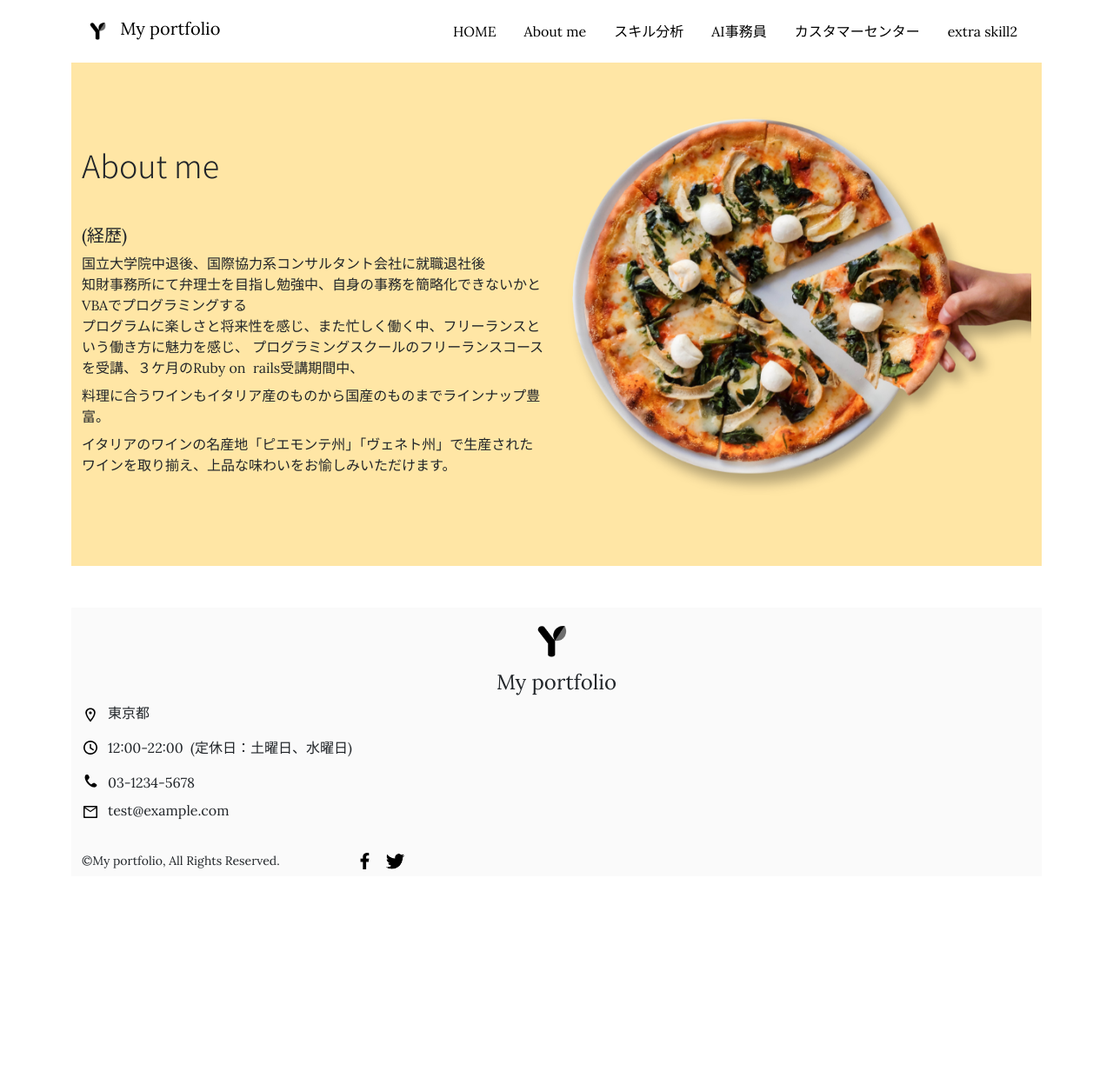
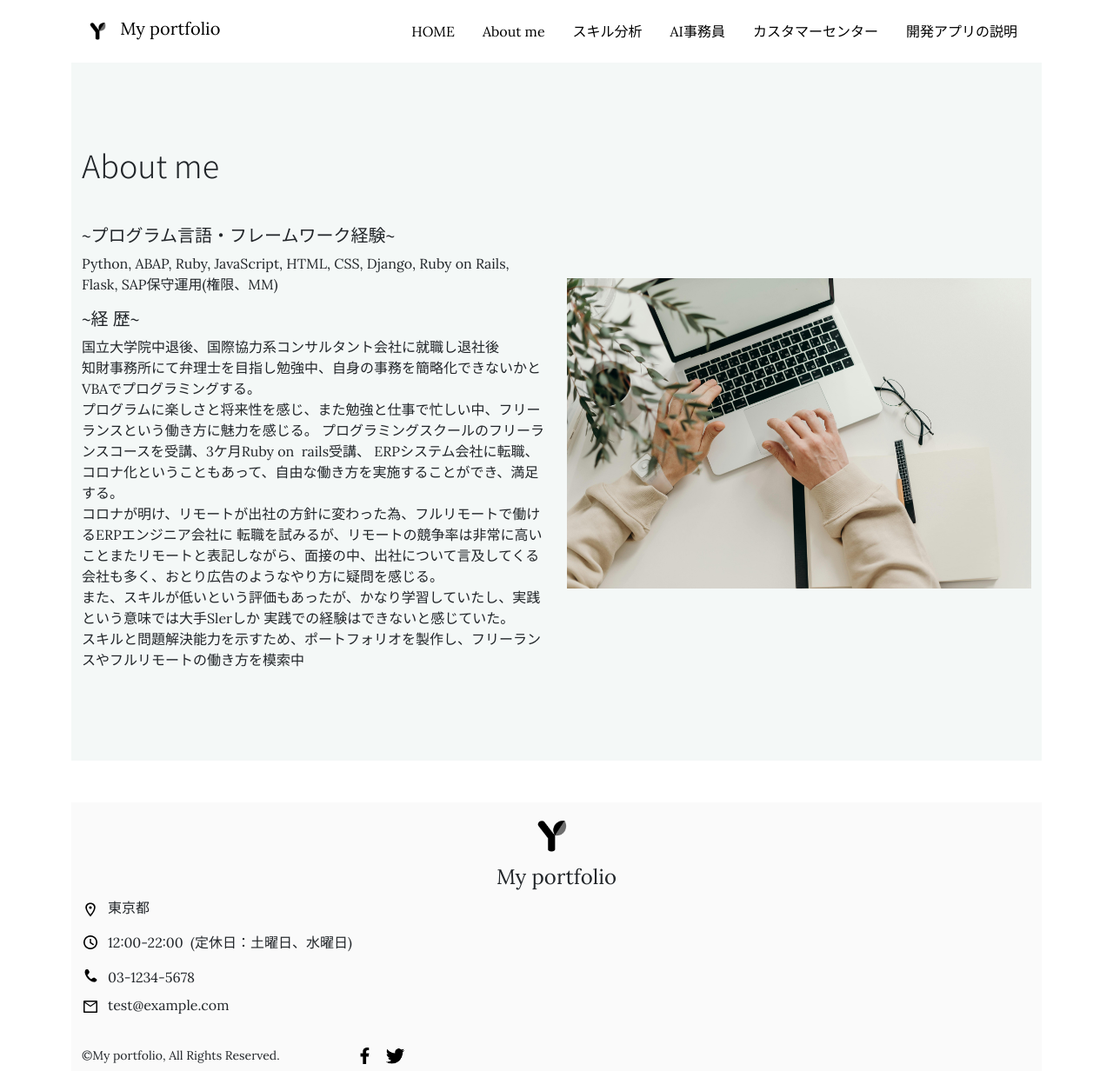
Before and after one commit to yumi-lightright/portfolio, a Django app: page /about/ in a window 1280 px wide. Shown: the whole page at 87% size. Before the commit the page ends 1000 px from the top, so only its background shows below. Run offline with Django 5.2, Linux system fonts and the light colour scheme; some libraries are stand-ins or nearby versions.

Commit message:
add explanation page

```diff
--- a/data_analysis/templates/data_analysis/about.html
+++ b/data_analysis/templates/data_analysis/about.html
@@ -17,29 +17,29 @@
                 <h2 class="section_title about mb-5">
                   About me
                 </h2>
-                <!-- 下方向にマージン（サイズ2） -->
-                <h5 class="resume mb-2">
-                    (経歴)
-                </h5>
-                <p class="mb-2">
-                  国立大学院中退後、国際協力系コンサルタント会社に就職退社後<br>
-                  知財事務所にて弁理士を目指し勉強中、自身の事務を簡略化できないかとVBAでプログラミングする<br>
-                  プログラムに楽しさと将来性を感じ、また忙しく働く中、フリーランスという働き方に魅力を感じ、
-                  プログラミングスクールのフリーランスコースを受講、３ケ月のRuby&nbsp;on &nbsp;rails受講期間中、
+                  <h5 class="resume mb-2">
+                    ~プログラム言語・フレームワーク経験~
+                  </h5>
+                  <p class="mb-2">
+                    Python, ABAP, Ruby, JavaScript, HTML, CSS, Django, Ruby on Rails, Flask, SAP保守運用(権限、MM)
+                  <h5 class="resume mt-3 mb-2">
+                    ~経   歴~
+                  </h5>
+                  <p class="mb-2">
+                    国立大学院中退後、国際協力系コンサルタント会社に就職し退社後<br>
+                    知財事務所にて弁理士を目指し勉強中、自身の事務を簡略化できないかとVBAでプログラミングする。<br>
+                    プログラムに楽しさと将来性を感じ、また勉強と仕事で忙しい中、フリーランスという働き方に魅力を感じる。
+                    プログラミングスクールのフリーランスコースを受講、3ケ月Ruby&nbsp;on &nbsp;rails受講、
+                    ERPシステム会社に転職、コロナ化ということもあって、自由な働き方を実施することができ、満足する。<br>
+                    コロナが明け、リモートが出社の方針に変わった為、フルリモートで働けるERPエンジニア会社に
+                    転職を試みるが、リモートの競争率は非常に高いことまたリモートと表記しながら、面接の中、出社について言及してくる<br>
+                    会社も多く、おとり広告のようなやり方に疑問を感じる。<br>
+                    また、スキルが低いという評価もあったが、かなり学習していたし、実践という意味では大手Slerしか
+                    実践での経験はできないと感じていた。<br>
+                    スキルと問題解決能力を示すため、ポートフォリオを製作し、フリーランスやフルリモートの働き方を模索中<br>
+                  </p>
 
-                  <br>
-                </p>
 
-                <!-- 下方向にマージン（サイズ2） -->
-                <p class="mb-2">
-                  料理に合うワインもイタリア産のものから国産のものまでラインナップ豊富。<br>
-                </p>
-
-                <!-- 下方向にマージン（サイズ2） -->
-                <p class="mb-2">
-                  イタリアのワインの名産地「ピエモンテ州」「ヴェネト州」で生産された<br>
-                  ワインを取り揃え、上品な味わいをお愉しみいただけます。<br>
-                </p>
               </div>
             </div>
 
@@ -47,7 +47,7 @@
             <div class="col-lg-6">
 
               <!-- 画像を配置 -->
-              <img src="{% static 'images/img-about-us.png' %}" class="img-fluid" alt="pizza">
+              <img src="{% static 'images/img-about-me.jpg' %}" class="img-fluid display: flex; justify-content: center; align-items: center;" style="margin-top:200px;" alt="computer">
             </div>
           </div>
         </div>
--- a/data_analysis/templates/data_analysis/base.html
+++ b/data_analysis/templates/data_analysis/base.html
@@ -67,7 +67,7 @@
                   </li>
 
                   <li class="nav-item px-2">
-                    <a class="nav-link my_nav_link my-2" href="#access">extra skill2</a>
+                    <a class="nav-link my_nav_link my-2" href="{% url 'explanation' %}">開発アプリの説明</a>
                   </li>
 
                 </ul>
--- /dev/null
+++ b/data_analysis/templates/data_analysis/explanation.html
@@ -0,0 +1 @@
+ccc
--- a/data_analysis/templates/data_analysis/static/style.css
+++ b/data_analysis/templates/data_analysis/static/style.css
@@ -180,7 +180,7 @@ h1, h2, h3 {
 
 
   #about  {
-    background-color: #FFE6A5;
+    background-color: rgb(244, 248, 247);
   }
 
 
--- a/data_analysis/views.py
+++ b/data_analysis/views.py
@@ -13,3 +13,6 @@ def about(request):
 
 def skillanalyzer(request):
     return render(request, 'data_analysis/skillanalyzer.html')  # skillanalyzarページのテンプレート指定
+
+def explanation(request):
+    return render(request, 'data_analysis/explanation.html')  # explanationページのテンプレート指定
--- a/skill_analyzer/urls.py
+++ b/skill_analyzer/urls.py
@@ -25,4 +25,5 @@ urlpatterns = [
     path('base/', home, name="base_template"),            # ベーステンプレートビュー
     path('about/', views.about, name="about"),        # Aboutページ
     path('skillanalyzer/', views.skillanalyzer, name="skillanalyzer"),  # スキル分析ページ
+    path('explanation/', views.explanation, name="explanation"),  # 説明ページ
 ]
```
Also changed, not shown: data_analysis/templates/data_analysis/static/images/img-about-me.jpg (added), data_analysis/templates/data_analysis/static/images/img-about-us.png (deleted).
